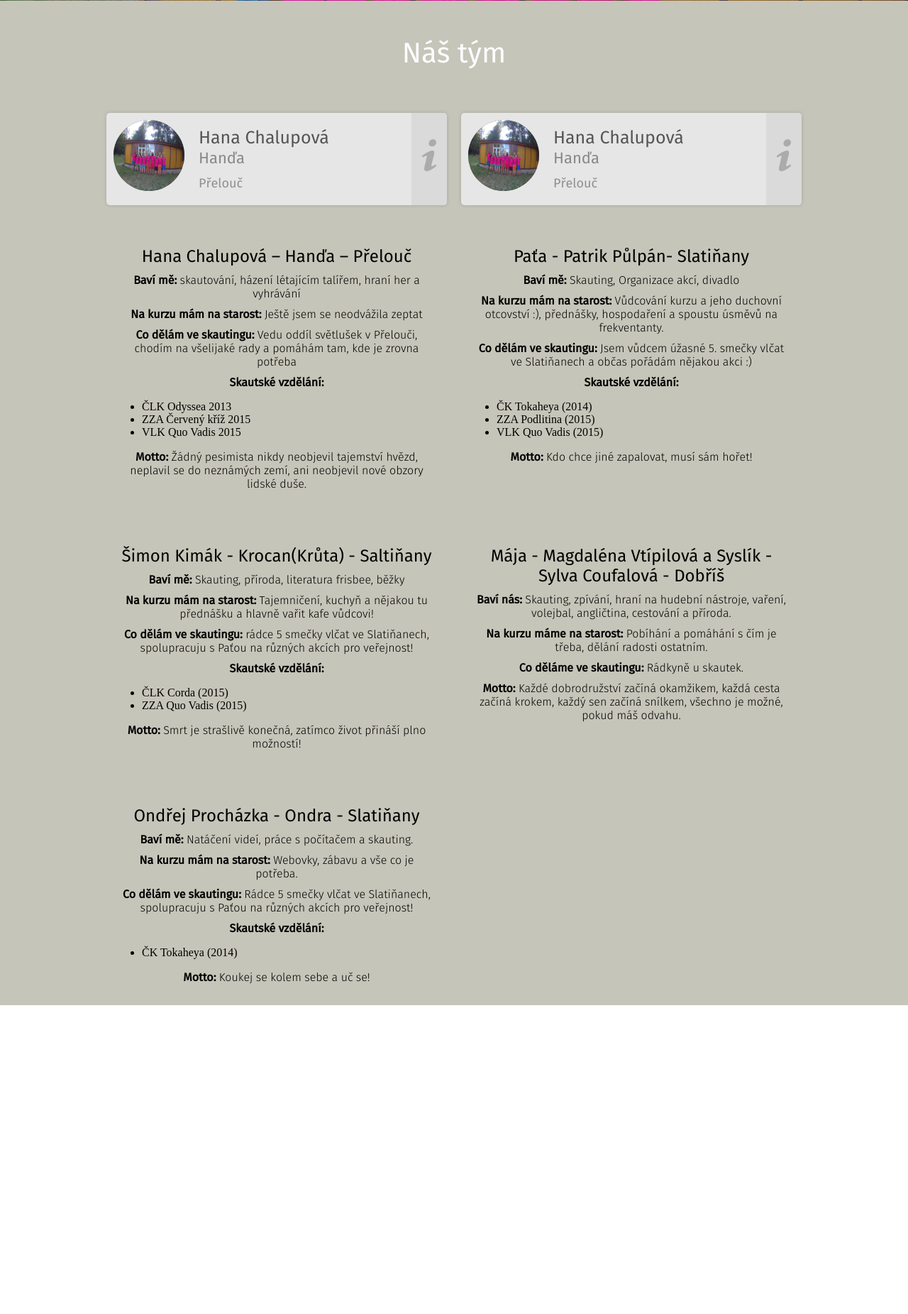
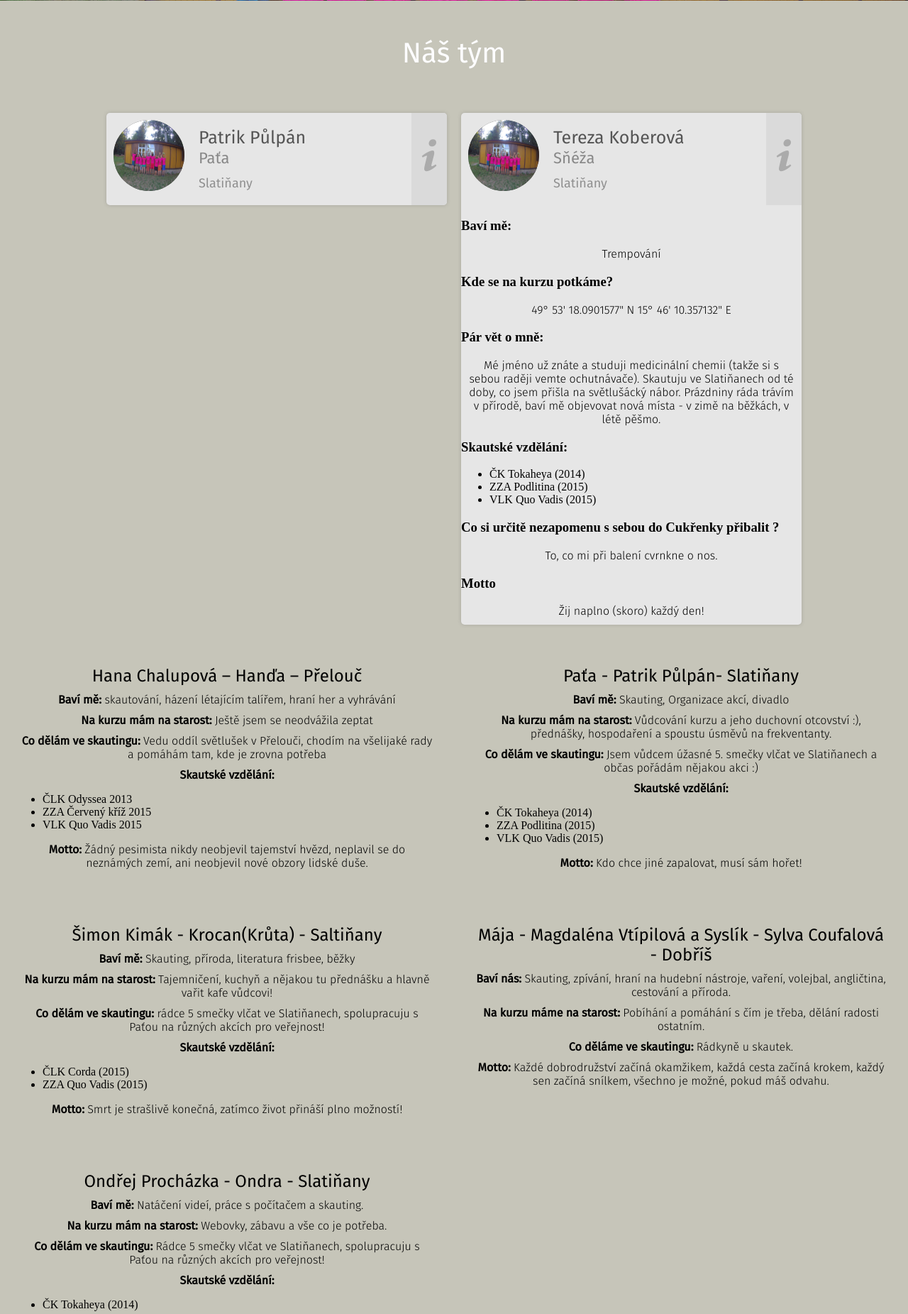
Before and after one commit to prochazo/RK-sugar, a PHP site: page / in a window 1280 px wide. Shown: the part 1543-3394 px from the top of the page at 71% size. Run offline with PHP 8.4, Linux system fonts and the light colour scheme.

Commit message:
přidání Pati a Terky

```diff
--- a/index.php
+++ b/index.php
@@ -75,33 +75,34 @@
                                 <img src="assets/IMG_0328.jpg" >
                             </div>
                             <div class="team__card__title">
-                                <h2 class="team__card__title__name">Hana Chalupová</h2>
-                                <div class="team__card__title__nickname">Hanďa</div>
-                                <div class="team__card__title__town">Přelouč</div>
+                                <h2 class="team__card__title__name">Patrik Půlpán</h2>
+                                <div class="team__card__title__nickname">Paťa</div>
+                                <div class="team__card__title__town">Slatiňany</div>
                             </div>
                             <button class="team__card__details-button">
                                 <span class="icon-info"></span>
                             </button>
                         </div>
                         <div class="team__card__body">
-                            <h3>Baví mě</h3>
-                            <p>Skautování, házení létajícím talířem, hraní her a vyhrávání.</p>
+                            <h3>Baví mě:</h3>
+                            <p>Skauting, Organizace akcí, divadlo</p>
 
-                            <h3>Na kurzu mám na starost</h3>
-                            <p>Ještě jsem se neodvážila zeptat.</p>
+                            <h3>Kde se na kurzu potkáme?</h3>
+                            <p>Všude mě je všude plno a hlavně jsem slyšet přes celé tábořiště :)</p>
 
-                            <h3>Co dělám ve skautingu</h3>
-                            <p>Vedu oddíl světlušek v Přelouči, chodím na všelijaké rady a pomáhám tam, kde je zrovna potřeba.</p>
+                            <h3>Pár vět o mně:</h3>
+                            <p>Jsem skaut už 13 let a pořád mě to baví! Jsem vůdce jedné smečky vlčat, motám se kolem vedení jednoho střediska, podílím se realizaci dalších kurzů :) a ještě pár věcí ... Mimo to jsem student a ještě nevím čím bych chtěl v životě být (ale popelářem už ne!) </p>
 
-                            <h3>Skautské vzdělání</h3>
+                            <h3>Skautské vzdělání:</h3>
                             <ul>
-                                <li>ČLK Odyssea 2013</li>
-                                <li>ZZA Červený kříž 2015</li>
-                                <li>VLK Quo Vadis 2015 </li>
+                                <li>ČK Tokaheya (2014)</li>
+                                <li>ZZA Podlitina (2015)</li>
+                                <li>VLK Quo Vadis (2015) </li>
                             </ul>
-
+                            <h3>Co si určitě nezapomenu s sebou do Cukřenky přibalit ?</h3>
+                            <p>Špunty do uší, dobrou náladu a hlavně peřinky!<p/>
                             <h3>Motto</h3>
-                            <p>Žádný pesimista nikdy neobjevil tajemství hvězd, neplavil se do neznámých zemí, ani neobjevil nové obzory lidské duše.</p>
+                            <p>Kdo chce jiné zapalovat, musí sám hořet!</p>
                         </div>
                     </div>
                 </div>
@@ -113,33 +114,33 @@
                                 <img src="assets/IMG_0328.jpg" >
                             </div>
                             <div class="team__card__title">
-                                <h2 class="team__card__title__name">Hana Chalupová</h2>
-                                <div class="team__card__title__nickname">Hanďa</div>
-                                <div class="team__card__title__town">Přelouč</div>
+                                <h2 class="team__card__title__name">Tereza Koberová</h2>
+                                <div class="team__card__title__nickname">Sňéža</div>
+                                <div class="team__card__title__town">Slatiňany</div>
                             </div>
                             <button class="team__card__details-button">
                                 <span class="icon-info"></span>
                             </button>
                         </div>
-                        <div class="team__card__body">
-                            <h3>Baví mě</h3>
-                            <p>Skautování, házení létajícím talířem, hraní her a vyhrávání.</p>
+                        <h3>Baví mě:</h3>
+                            <p>Trempování</p>
 
-                            <h3>Na kurzu mám na starost</h3>
-                            <p>Ještě jsem se neodvážila zeptat.</p>
+                            <h3>Kde se na kurzu potkáme?</h3>
+                            <p>49° 53' 18.0901577" N 15° 46' 10.357132" E</p>
 
-                            <h3>Co dělám ve skautingu</h3>
-                            <p>Vedu oddíl světlušek v Přelouči, chodím na všelijaké rady a pomáhám tam, kde je zrovna potřeba.</p>
+                            <h3>Pár vět o mně:</h3>
+                            <p>Mé jméno už znáte a studuji medicinální chemii (takže si s sebou raději vemte ochutnávače). Skautuju ve Slatiňanech od té doby, co jsem přišla na světlušácký nábor. Prázdniny ráda trávím v přírodě, baví mě objevovat nová místa - v zimě na běžkách, v létě pěšmo.</p>
 
-                            <h3>Skautské vzdělání</h3>
+                            <h3>Skautské vzdělání:</h3>
                             <ul>
-                                <li>ČLK Odyssea 2013</li>
-                                <li>ZZA Červený kříž 2015</li>
-                                <li>VLK Quo Vadis 2015 </li>
+                                <li>ČK Tokaheya (2014)</li>
+                                <li>ZZA Podlitina (2015)</li>
+                                <li>VLK Quo Vadis (2015) </li>
                             </ul>
-
+                            <h3>Co si určitě nezapomenu s sebou do Cukřenky přibalit ?</h3>
+                            <p>To, co mi při balení cvrnkne o nos.<p/>
                             <h3>Motto</h3>
-                            <p>Žádný pesimista nikdy neobjevil tajemství hvězd, neplavil se do neznámých zemí, ani neobjevil nové obzory lidské duše.</p>
+                            <p>Žij naplno (skoro) každý den!</p>
                         </div>
                     </div>
                 </div>
```
